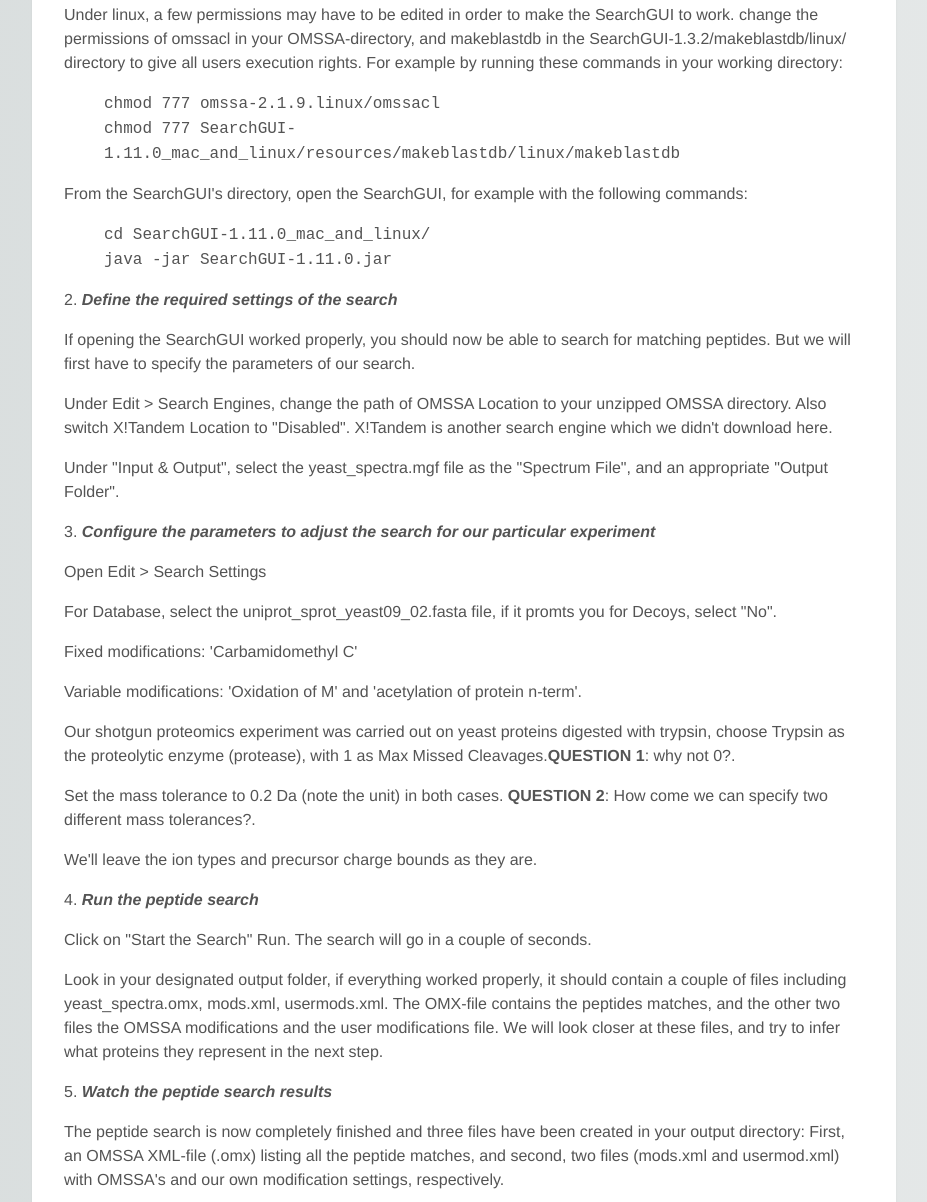
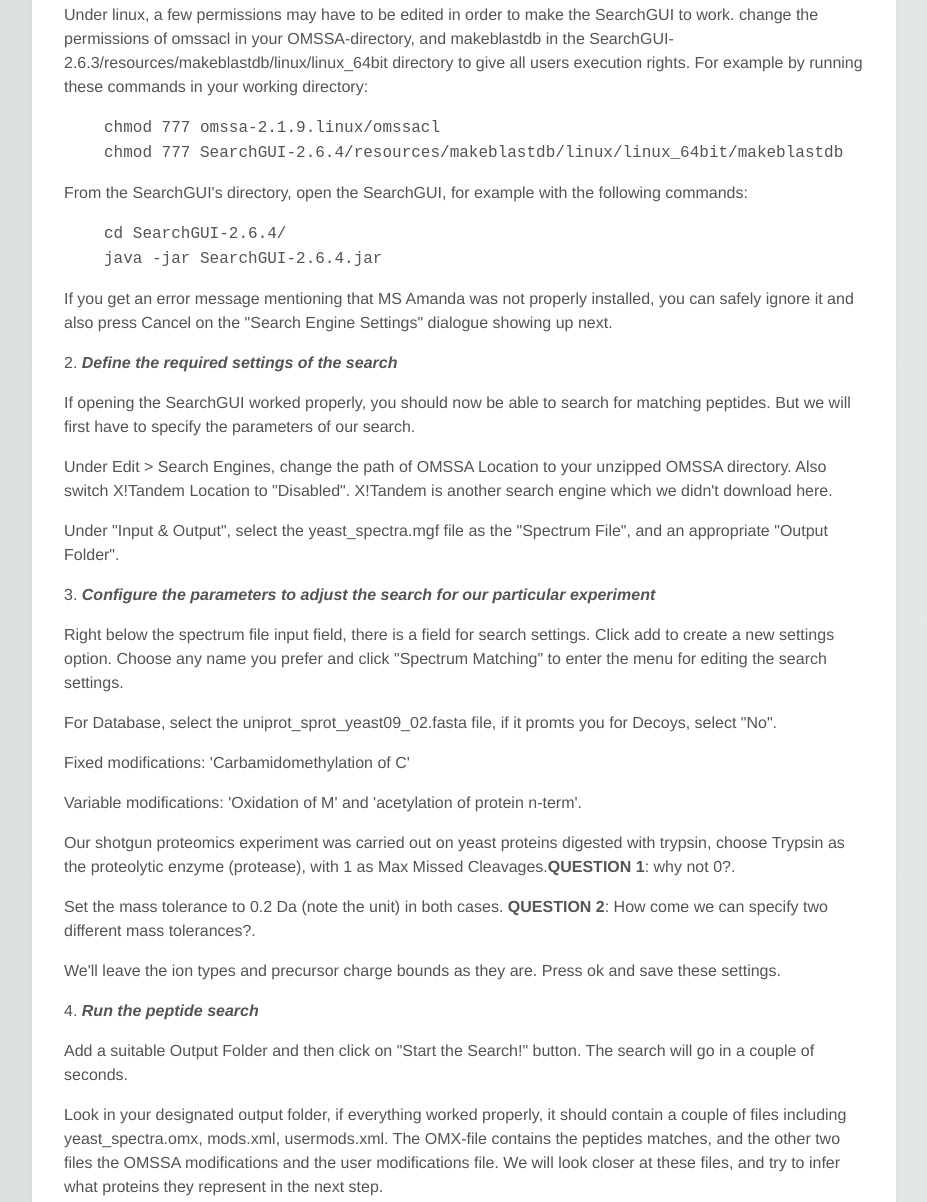
Before and after one commit to statisticalbiotechnology/bb2490, a plain HTML site: page computer_exercises/lab4/index.html in a window 1280 px wide. Shown: the part 1160-2362 px from the top of the page, without its empty margins (176-1103 px from the left). Drawn offline with Linux system fonts and the light colour scheme.

Commit message:
Updated instructions for running SearchGUI

```diff
--- a/computer_exercises/lab4/index.html
+++ b/computer_exercises/lab4/index.html
@@ -32,7 +32,7 @@
 
 <p>Download the SearchGUI from <a href="http://compomics.github.io/projects/searchgui.html">http://compomics.github.io/projects/searchgui.html</a>.</p>
 
-<p><i>Unzip:</i> Place the archive in your designated working directory and unzip it with the command: <code>tar -xvzf SearchGUI-2.6.3-mac_and_linux.tar.gz</code></p>
+<p><i>Unzip:</i> Place the archive in your designated working directory and unzip it with the command: <code>tar -xvzf SearchGUI-2.6.4-mac_and_linux.tar.gz</code></p>
 
 <p>Download OMSSA from ftp://ftp.ncbi.nih.gov/pub/lewisg/omssa/CURRENT/ and extract OMSSA in your working directory.</p>
 
@@ -44,12 +44,12 @@
 
 <p>Download and extract the SearchGUI and OMSSA as described above:</p>
 
-<p>Under linux, a few permissions may have to be edited in order to make the SearchGUI to work. change the permissions of omssacl in your OMSSA-directory, and makeblastdb in the SearchGUI-1.3.2/makeblastdb/linux/ directory to give all users execution rights. For example by running these commands in your working directory:</p>
+<p>Under linux, a few permissions may have to be edited in order to make the SearchGUI to work. change the permissions of omssacl in your OMSSA-directory, and makeblastdb in the SearchGUI-2.6.3/resources/makeblastdb/linux/linux_64bit directory to give all users execution rights. For example by running these commands in your working directory:</p>
 
 <blockquote>
     <code>
         chmod 777 omssa-2.1.9.linux/omssacl<br/>
-        chmod 777 SearchGUI-1.11.0_mac_and_linux/resources/makeblastdb/linux/makeblastdb<br/>
+        <nobr>chmod 777 SearchGUI-2.6.4/resources/makeblastdb/linux/linux_64bit/makeblastdb</nobr><br/>
     </code>
 </blockquote>
 
@@ -57,10 +57,12 @@
 
 <blockquote>
     <code>
-cd SearchGUI-1.11.0_mac_and_linux/<br/>
-java -jar SearchGUI-1.11.0.jar<br/>
+cd SearchGUI-2.6.4/<br/>
+java -jar SearchGUI-2.6.4.jar<br/>
     </code>
 </blockquote>
+
+<p>If you get an error message mentioning that MS Amanda was not properly installed, you can safely ignore it and also press Cancel on the "Search Engine Settings" dialogue showing up next.</p>
 
 <p>2. <b><i>Define the required settings of the search</i></b></p>
 
@@ -72,11 +74,11 @@
 
 <p>3. <b><i>Configure the parameters to adjust the search for our particular experiment</i></b></p>
 
-<p>Open Edit &gt; Search Settings</p>
+<p>Right below the spectrum file input field, there is a field for search settings. Click add to create a new settings option. Choose any name you prefer and click "Spectrum Matching" to enter the menu for editing the search settings.</p>
 
 <p>For Database, select the uniprot_sprot_yeast09_02.fasta file, if it promts you for Decoys, select "No".</p>
 
-<p>Fixed modifications: 'Carbamidomethyl C'</p>
+<p>Fixed modifications: 'Carbamidomethylation of C'</p>
 
 <p>Variable modifications: 'Oxidation of M' and 'acetylation of protein n-term'.</p>
 
@@ -84,11 +86,11 @@
 
 <p>Set the mass tolerance to 0.2 Da (note the unit) in both cases. <b>QUESTION 2</b>: How come we can specify two different mass tolerances?.</p>
 
-<p>We'll leave the ion types and precursor charge bounds as they are.</p>
+<p>We'll leave the ion types and precursor charge bounds as they are. Press ok and save these settings.</p>
 
 <p>4. <b><i>Run the peptide search</i></b></p>
 
-<p>Click on "Start the Search" Run. The search will go in a couple of seconds.</p>
+<p>Add a suitable Output Folder and then click on "Start the Search!" button. The search will go in a couple of seconds.</p>
 
 <p>Look in your designated output folder, if everything worked properly, it should contain a couple of files including yeast_spectra.omx, mods.xml, usermods.xml. The OMX-file contains the peptides matches, and the other two files the OMSSA modifications and the user modifications file. We will look closer at these files, and try to infer what proteins they represent in the next step.</p>
 
```
